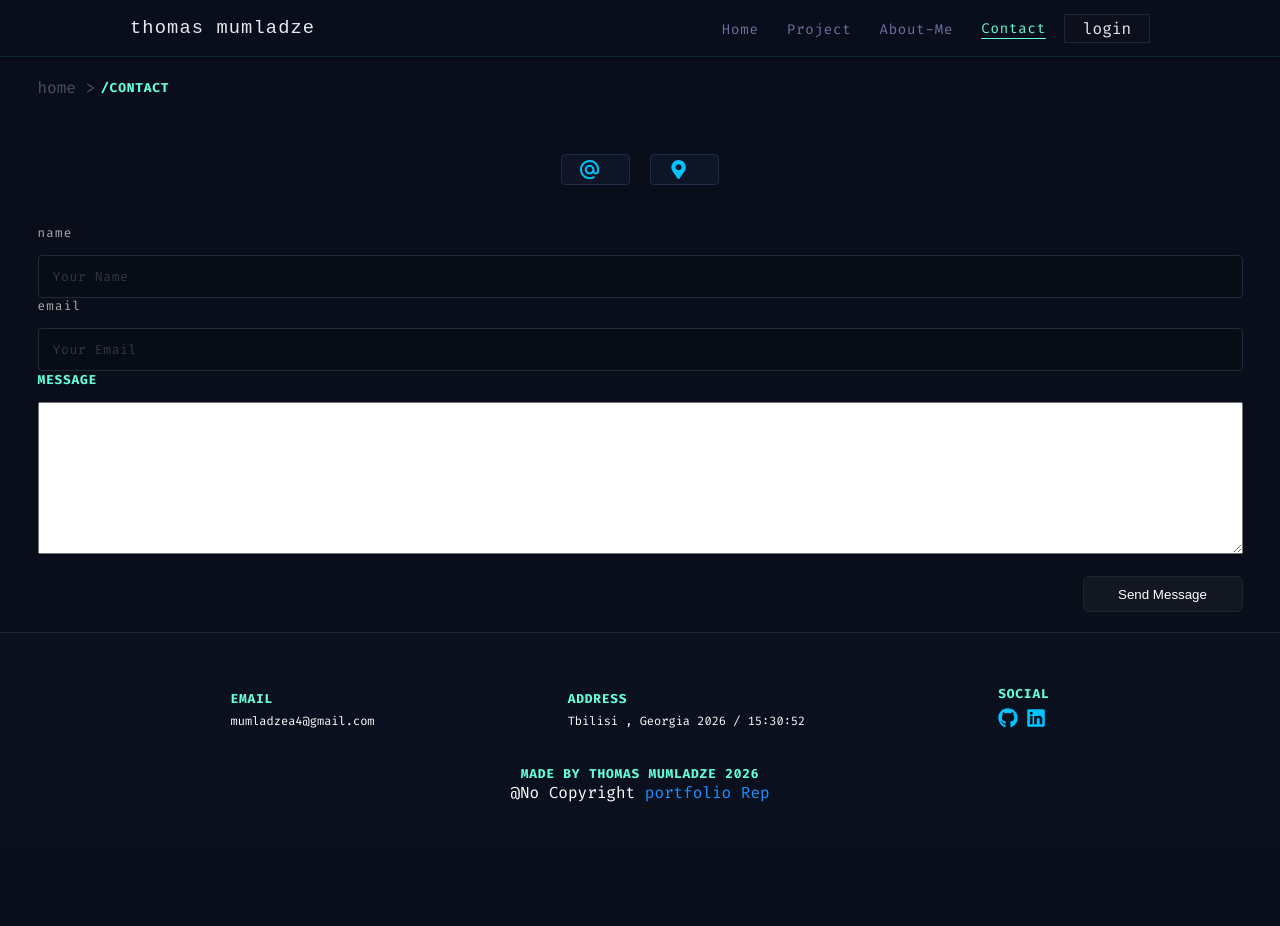
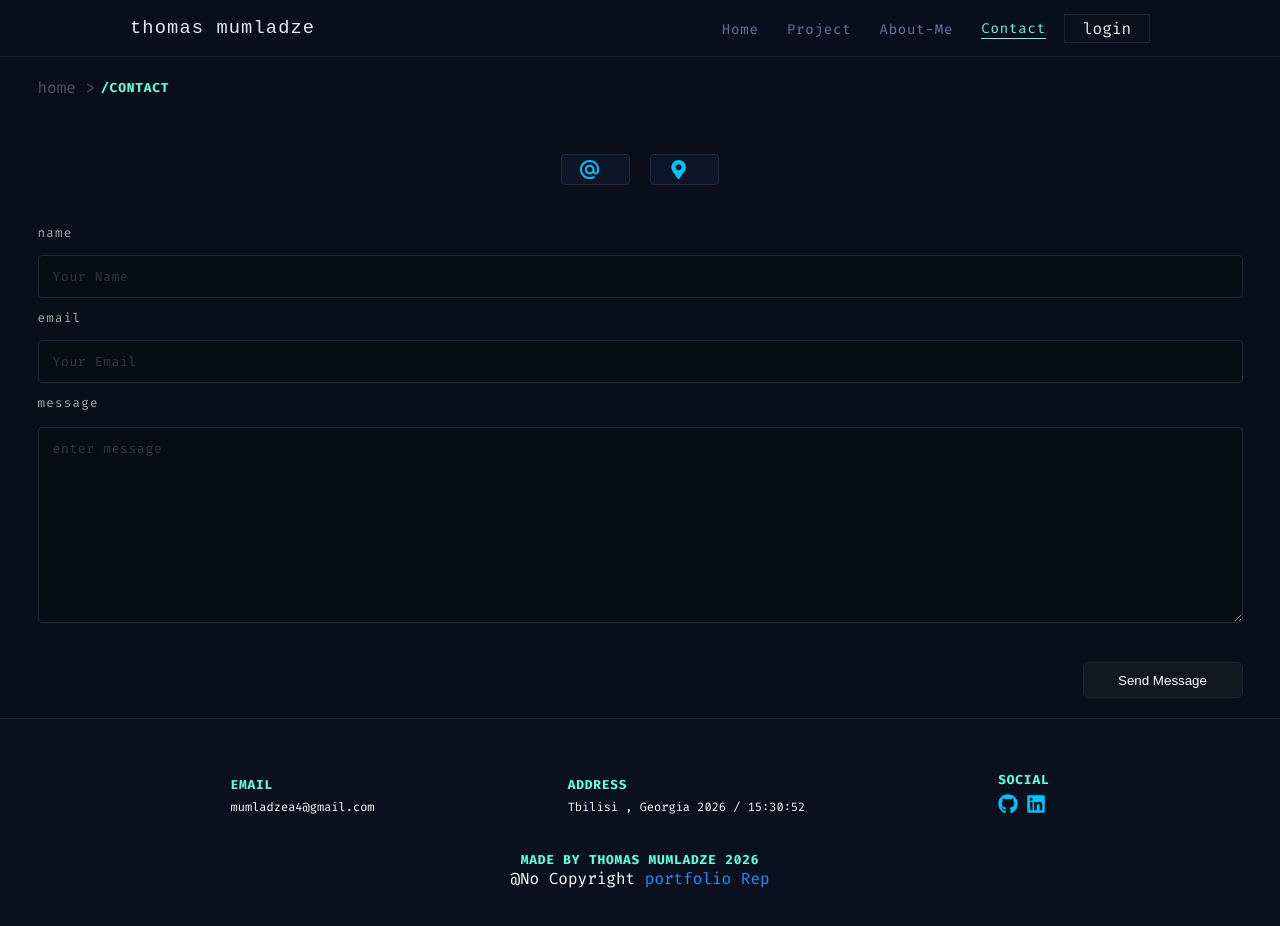
Before and after one commit to ThomasMumladze/dev-portfolio, a React (Vite) app: page /contact in a window 1280 px wide. Shown: the top 926 px of the page. Before the commit the page ends 847 px from the top, so only its background shows below. Built offline with nearby package versions, Linux system fonts and the light colour scheme; no server answers.

Commit message:
fix text area  style

```diff
--- a/src/page/Contact.tsx
+++ b/src/page/Contact.tsx
@@ -5,6 +5,7 @@ import { useEffect, useState } from "react";
 import Button from "../components/Button";
 import H3 from "../components/H3";
 import Input from "../components/Input";
+import TextArea from "../components/Textarea";
 
 // ========== Api ========== //
 import { SendEmail, GetContact } from "../assets/api/LiveApi";
@@ -126,18 +127,14 @@ const Contact = () => {
                     />
 
                     <div className="form-group">
-                        <div>
-                            <H3 title="Message" />
-                            <p className="error-message">{errorMessage.messageError}</p>
-                        </div>
-                        <textarea
-                            value={message}
-                            onChange={(e) => setMessage(e.target.value)}
-                            id="message"
-                            name="message"
-                            rows={10}
-                            required
-                        ></textarea>
+                        <TextArea
+                            errorMessage={errorMessage.messageError}
+                            label="message"
+                            placeholder="enter message"
+                            textAreValue={message}
+                            textAreaOnChange={(e) => setMessage(e.target.value)}
+                            textAreaRow={10}
+                        />
                     </div>
                     <div className="form-send-btn">
                         <p>{success ? "Email Sent SuccessFully" : ""}</p>
--- a/src/style/pages/_contact.scss
+++ b/src/style/pages/_contact.scss
@@ -48,6 +48,7 @@
         .form {
             display: flex;
             flex-direction: column;
+            gap: 12px;
 
             .form-group {
                 display: flex;
```
